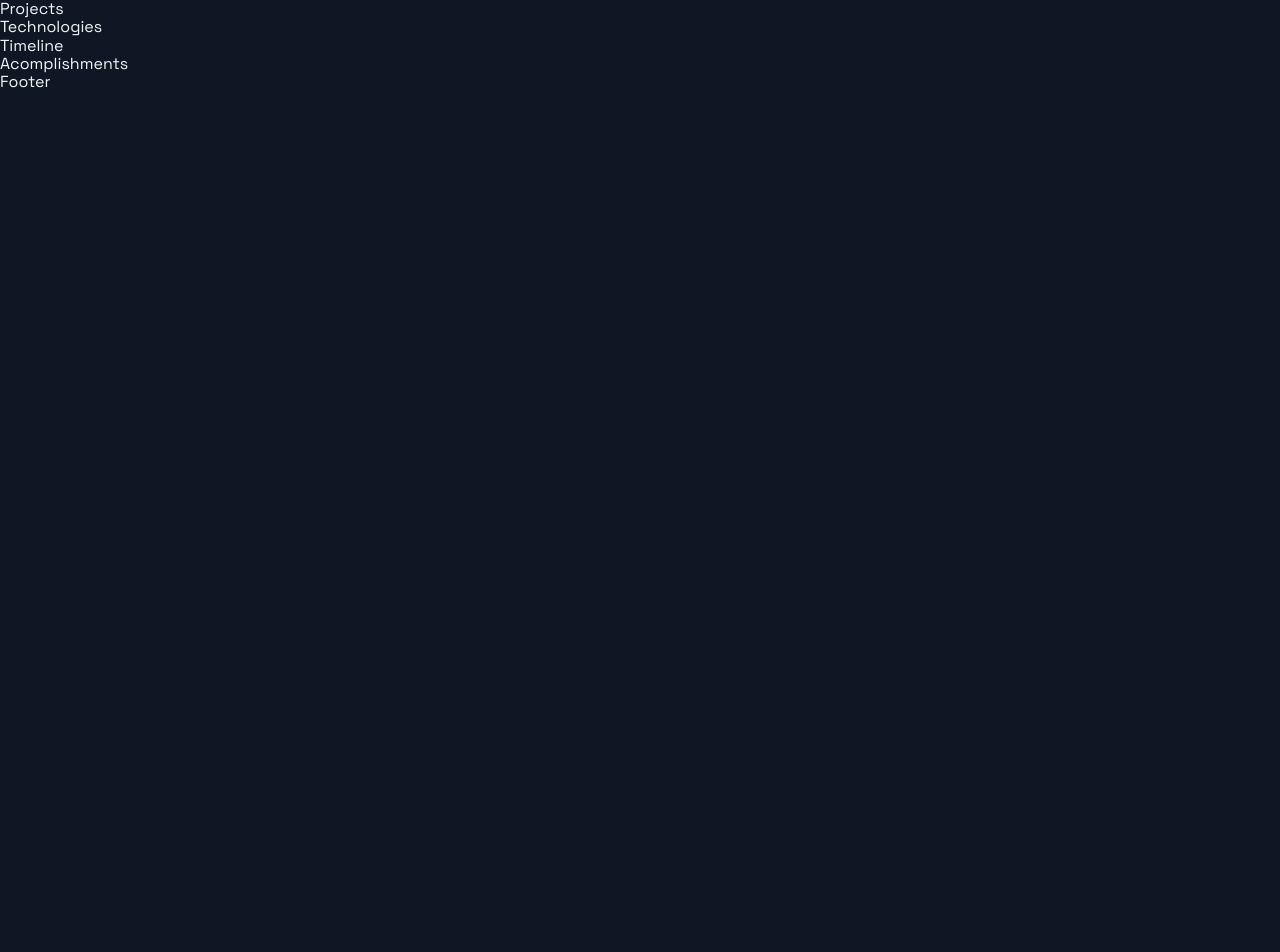
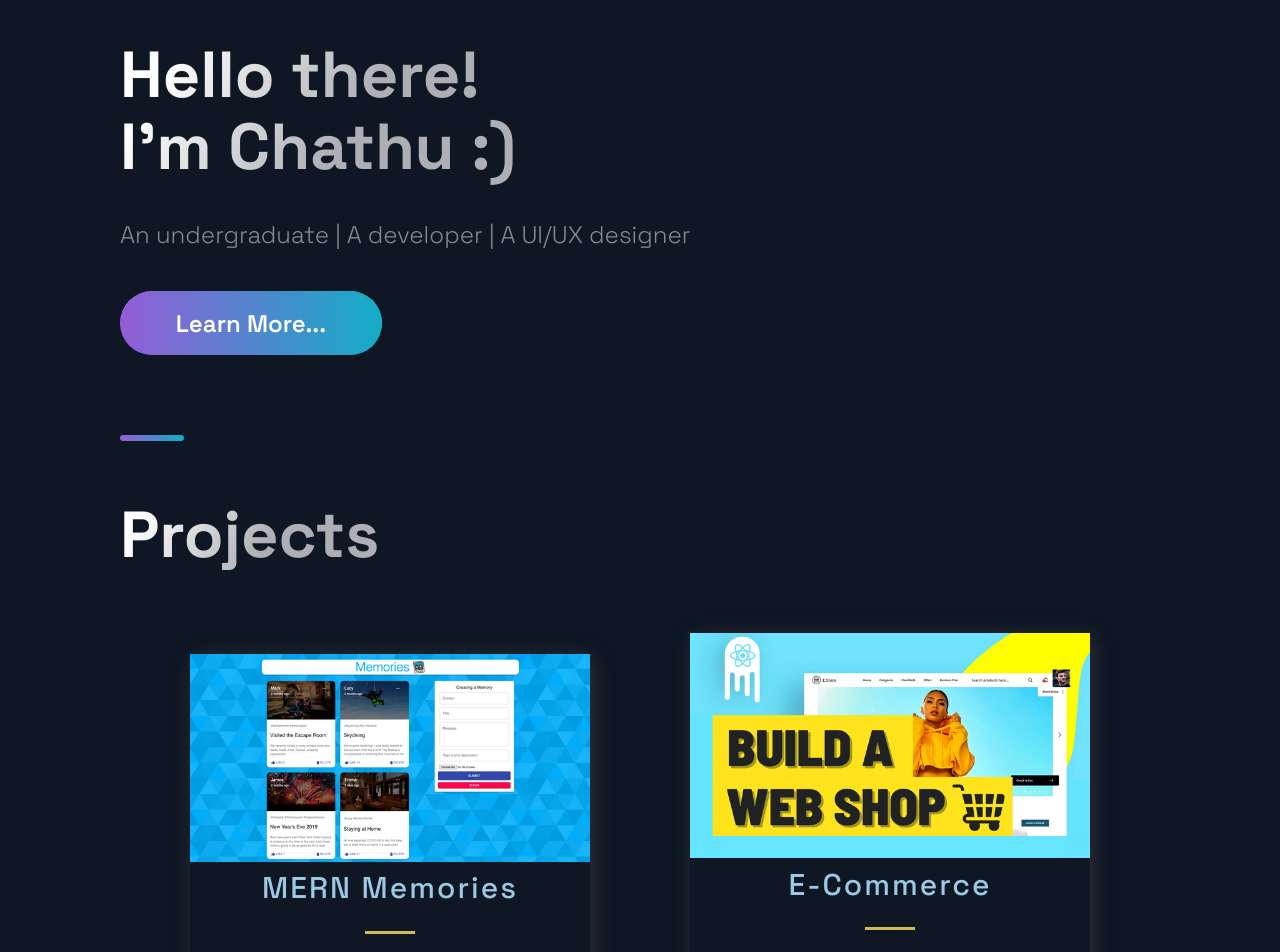
Before and after one commit to chathuRashmini/portfolio-project, a Next.js app: page / in a window 1280 px wide. Shown: the part 99-1051 px from the top of the page. Before the commit the page ends 800 px from the top, so only its background shows below. Built offline with nearby package versions, Linux system fonts and the light colour scheme.

Commit message:
Completed the Hero and Projects components

```diff
--- a/src/components/Hero/Hero.js
+++ b/src/components/Hero/Hero.js
@@ -4,9 +4,24 @@
 import Button from '../../styles/GlobalComponents/Button';
 import { LeftSection } from './HeroStyles';
 
-const Hero = (props) => (
+const Hero = () => (
   <div>
-    Hero
+    <Section row nopadding>
+      <LeftSection>
+        <SectionTitle main center>
+          Hello there! <br />
+          I'm Chathu :)
+        </SectionTitle>
+
+        <SectionText>
+          An undergraduate  |  A developer  |  A UI/UX designer
+        </SectionText>
+
+        <Button onClick={() => window.location = 'https://www.linkedin.com/in/chathumi-kumarapeli-b66598214/?msgControlName=reply_to_sender&msgConversationId=2-NmQzZTc2ZWUtMjk2NC00OWVkLWExOTgtMmQ0M2RiMjE4ODgwXzAxMA%3D%3D&msgOverlay=true'}>
+          Learn More...
+        </Button>
+      </LeftSection>
+    </Section>
   </div>
 );
 
--- a/src/components/Projects/Projects.js
+++ b/src/components/Projects/Projects.js
@@ -6,7 +6,42 @@
 
 const Projects = () => (
   <div>
-    Projects
+    <Section nopadding id='projects'>
+      <SectionDivider />
+
+      <SectionTitle main>Projects</SectionTitle>
+
+      <GridContainer>
+        { projects.map(({ id, image, title, description, tags, source, visit }) => (
+
+          <BlogCard key={id}>
+            <Img src={image} />
+
+            <TitleContent>
+              <HeaderThree title>{title}</HeaderThree>
+              <Hr />
+            </TitleContent>
+
+            <CardInfo>{description}</CardInfo>
+
+            <div>
+              <TitleContent>Stack</TitleContent>
+              <TagList>
+                { tags.map(( tag, index ) => (
+                  <Tag key={index}>{tag}</Tag>
+                ))}
+              </TagList>
+            </div>
+
+            <UtilityList>
+              <ExternalLinks href={visit}>Code</ExternalLinks>
+              <ExternalLinks href={source}>Source</ExternalLinks>
+            </UtilityList>
+          </BlogCard>
+
+        ))}
+      </GridContainer>
+    </Section>
   </div>
 );
 
```
